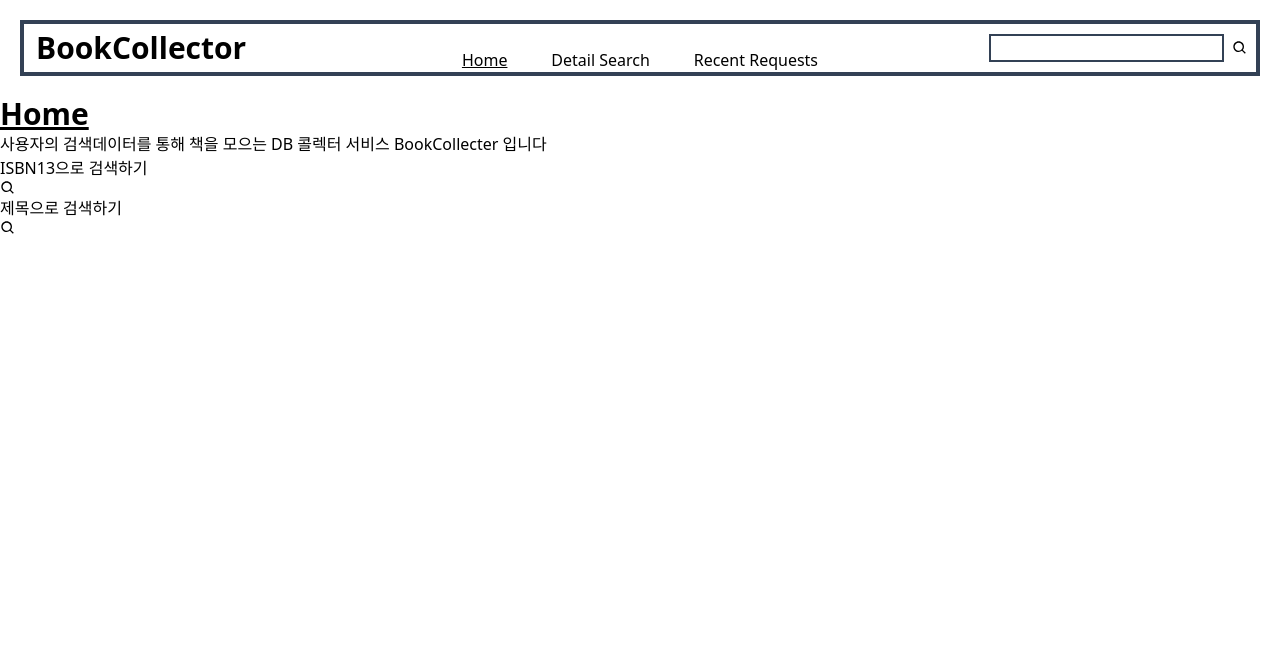
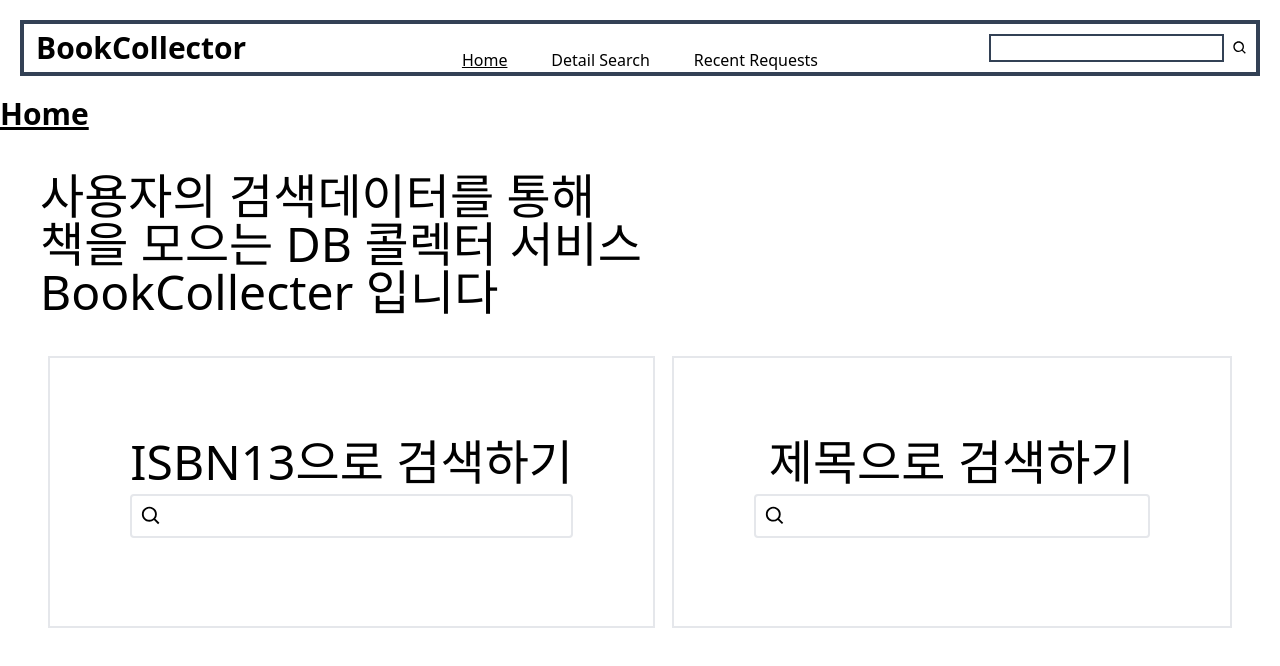
Before and after one commit to noname2048/bh-nextjs-typescript, a Next.js app: page / in a window 1280 px wide. Shown: the top 666 px of the page. Built offline with nearby package versions, Linux system fonts and the light colour scheme.

Commit message:
feat:  add feature - push router (isbn13 search)

```diff
--- a/components/banner.tsx
+++ b/components/banner.tsx
@@ -9,16 +9,38 @@ const Banner: NextPage = () => {
   const [isbn13, setIsbn13] = useState("");
   return (
     <div>
-      <span>
-        사용자의 검색데이터를 통해 책을 모으는 DB 콜렉터 서비스 BookCollecter
-        입니다
-      </span>
-      <div>
-        <span>ISBN13으로 검색하기</span>
-        <input type="text" />
-        <BiSearch />
+      <div className="text-5xl m-10">
+        사용자의 검색데이터를 통해
+        <br />
+        책을 모으는 DB 콜렉터 서비스
+        <br />
+        BookCollecter 입니다
       </div>
+      <div className="flex flex-row justify-around m-10">
         <form
+          className="flex flex-col border-2 p-20"
+          onSubmit={(event) => {
+            event.preventDefault();
+            console.log(event.target?.title.value);
+            const isbn13 = event.target?.title.value || "";
+            router.push(`/search?isbn13=${isbn13}`);
+          }}
+        >
+          <span className="text-5xl text-center">ISBN13으로 검색하기</span>
+          <div className="flex flex-row justify-center items-center gap-1 my-2 border-2 rounded px-2 focus-within:border-sky-400 ">
+            <BiSearch className="text-2xl text-center" />
+            <input
+              className="h-10 w-full text-2xl text-center focus:border-transparent focus:outline-none"
+              name="title"
+              type="text"
+              onChange={(e) => {
+                setTitle(e.target.value);
+              }}
+            />
+          </div>
+        </form>
+        <form
+          className="flex flex-col border-2 p-20"
           action="/search"
           method="GET"
           onSubmit={(e) => {
@@ -26,20 +48,20 @@ const Banner: NextPage = () => {
             router.push(`/search?title=${title}`);
           }}
         >
-        <span>제목으로 검색하기</span>
+          <span className="text-5xl text-center">제목으로 검색하기</span>
+          <div className="flex flex-row justify-center items-center gap-1 my-2 border-2 rounded px-2 focus-within:border-sky-400 ">
+            <BiSearch className="text-2xl text-center" />
             <input
+              className="h-10 w-full text-2xl text-center focus:border-transparent focus:outline-none"
               name="title"
               type="text"
               onChange={(e) => {
                 setTitle(e.target.value);
               }}
             />
-        <BiSearch
-          onClick={() => {
-            router.push(`/search?title=${title}`);
-          }}
-        />
+          </div>
         </form>
+      </div>
     </div>
   );
 };
```
Lines whose indentation alone changed are shown as unchanged.
